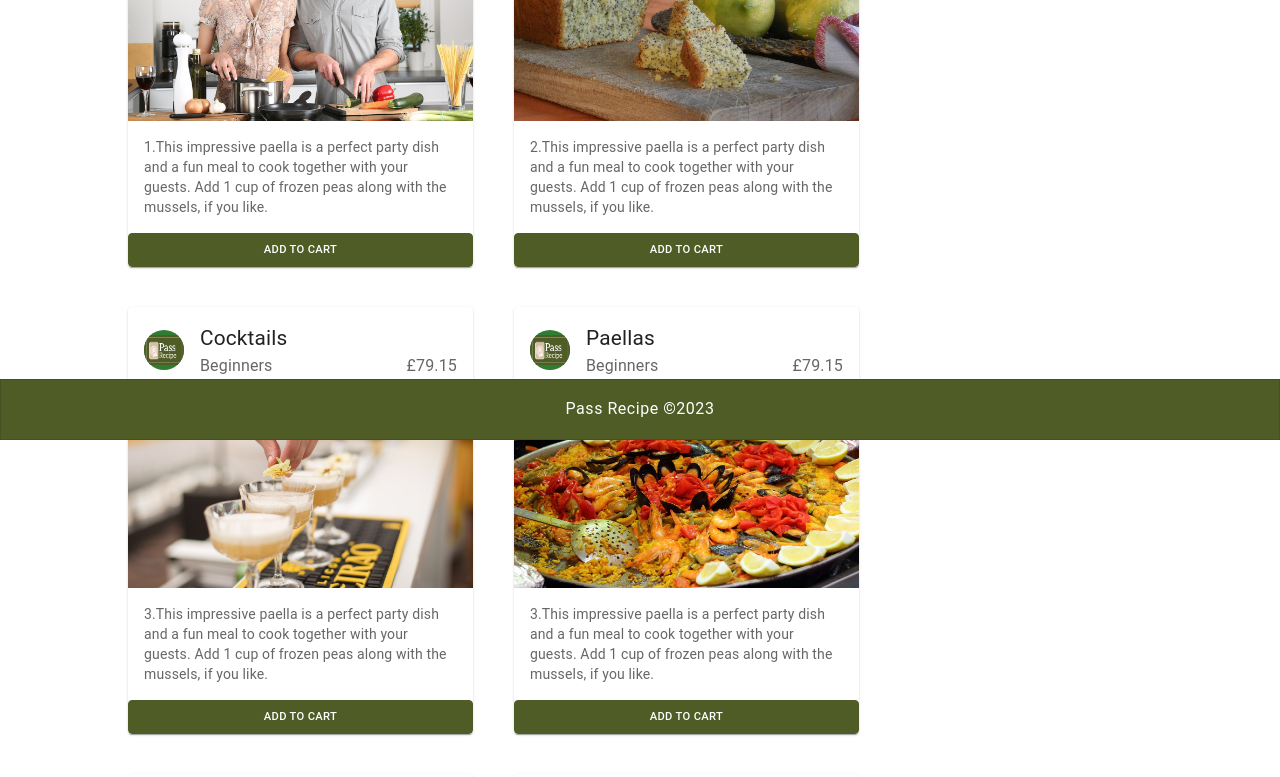
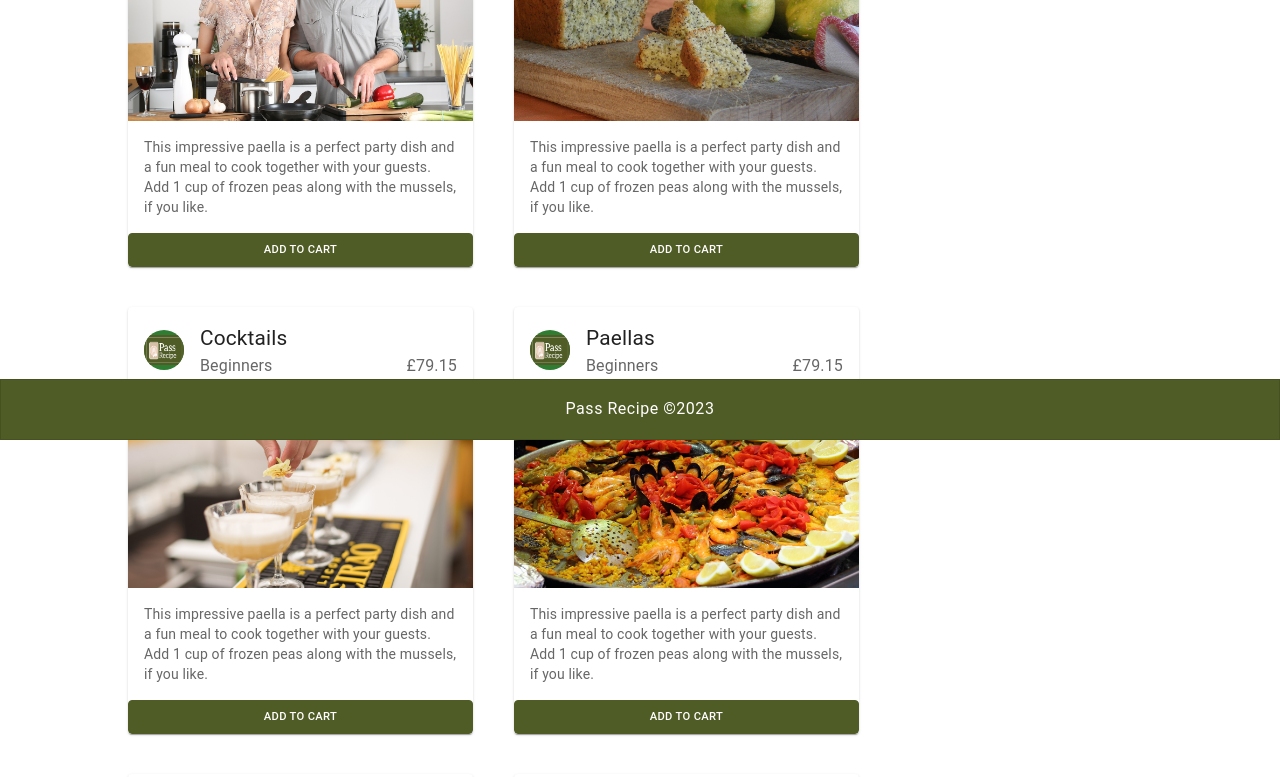
Before and after one commit to IsabelTizon/pass-recipe, a React (Create React App) app: page /courses in a window 1280 px wide. Shown: the part 360-1137 px from the top of the page. Built offline with nearby package versions, Linux system fonts and the light colour scheme.

Commit message:
trying to access to the public folder after the deploy

```diff
--- a/src/components/courses/storeItems.jsx
+++ b/src/components/courses/storeItems.jsx
@@ -3,9 +3,9 @@ export const storeItems = [
 		id: 0,
 		name: "Cooking",
 		price: "175.90",
-		imgUrl: "../../img/courses/cooking.jpg",
+		imgUrl: "/img/courses/cooking.jpg",
 		cardContent:
-			"1.This impressive paella is a perfect party dish and a fun meal to cook together with your guests. Add 1 cup of frozen peas along with the mussels, if you like.",
+			"This impressive paella is a perfect party dish and a fun meal to cook together with your guests. Add 1 cup of frozen peas along with the mussels, if you like.",
 		description:
 			"Heat 1/2 cup of the broth in a pot until simmering, add saffron and set aside for 10 minutes.",
 	},
@@ -13,9 +13,9 @@ export const storeItems = [
 		id: 1,
 		name: "Bakery",
 		price: "99.45",
-		imgUrl: "../../img/courses/bakery.jpg",
+		imgUrl: "/img/courses/bakery.jpg",
 		cardContent:
-			"2.This impressive paella is a perfect party dish and a fun meal to cook together with your guests. Add 1 cup of frozen peas along with the mussels, if you like.",
+			"This impressive paella is a perfect party dish and a fun meal to cook together with your guests. Add 1 cup of frozen peas along with the mussels, if you like.",
 		description:
 			"Heat 1/2 cup of the broth in a pot until simmering, add saffron and set aside for 10 minutes.",
 	},
@@ -23,9 +23,9 @@ export const storeItems = [
 		id: 2,
 		name: "Cocktails",
 		price: "79.15",
-		imgUrl: "../../img/courses/cocktail.jpg",
+		imgUrl: "/img/courses/cocktail.jpg",
 		cardContent:
-			"3.This impressive paella is a perfect party dish and a fun meal to cook together with your guests. Add 1 cup of frozen peas along with the mussels, if you like.",
+			"This impressive paella is a perfect party dish and a fun meal to cook together with your guests. Add 1 cup of frozen peas along with the mussels, if you like.",
 		description:
 			"Heat 1/2 cup of the broth in a pot until simmering, add saffron and set aside for 10 minutes.",
 	},
@@ -33,9 +33,9 @@ export const storeItems = [
 		id: 3,
 		name: "Paellas",
 		price: "79.15",
-		imgUrl: "../../img/courses/paellas.jpg",
+		imgUrl: "/img/courses/paellas.jpg",
 		cardContent:
-			"3.This impressive paella is a perfect party dish and a fun meal to cook together with your guests. Add 1 cup of frozen peas along with the mussels, if you like.",
+			"This impressive paella is a perfect party dish and a fun meal to cook together with your guests. Add 1 cup of frozen peas along with the mussels, if you like.",
 		description:
 			"Heat 1/2 cup of the broth in a pot until simmering, add saffron and set aside for 10 minutes.",
 	},
@@ -43,9 +43,9 @@ export const storeItems = [
 		id: 4,
 		name: "Preserves",
 		price: "79.15",
-		imgUrl: "../../img/courses/preserves.jpg",
+		imgUrl: "/img/courses/preserves.jpg",
 		cardContent:
-			"3.This impressive paella is a perfect party dish and a fun meal to cook together with your guests. Add 1 cup of frozen peas along with the mussels, if you like.",
+			"This impressive paella is a perfect party dish and a fun meal to cook together with your guests. Add 1 cup of frozen peas along with the mussels, if you like.",
 		description:
 			"Heat 1/2 cup of the broth in a pot until simmering, add saffron and set aside for 10 minutes.",
 	},
@@ -53,9 +53,9 @@ export const storeItems = [
 		id: 5,
 		name: "Wine Taste",
 		price: "79.15",
-		imgUrl: "../../img/courses/wines.jpg",
+		imgUrl: "/img/courses/wines.jpg",
 		cardContent:
-			"3.This impressive paella is a perfect party dish and a fun meal to cook together with your guests. Add 1 cup of frozen peas along with the mussels, if you like.",
+			"This impressive paella is a perfect party dish and a fun meal to cook together with your guests. Add 1 cup of frozen peas along with the mussels, if you like.",
 		description:
 			"Heat 1/2 cup of the broth in a pot until simmering, add saffron and set aside for 10 minutes.",
 	},
--- a/src/pages/courses.jsx
+++ b/src/pages/courses.jsx
@@ -69,7 +69,7 @@ export default function Courses() {
 							<CardMedia
 								component="img"
 								height="194"
-								image={item.imgUrl}
+								image={process.env.PUBLIC_URL + item.imgUrl}
 								alt="courseImage"
 							/>
 
```
